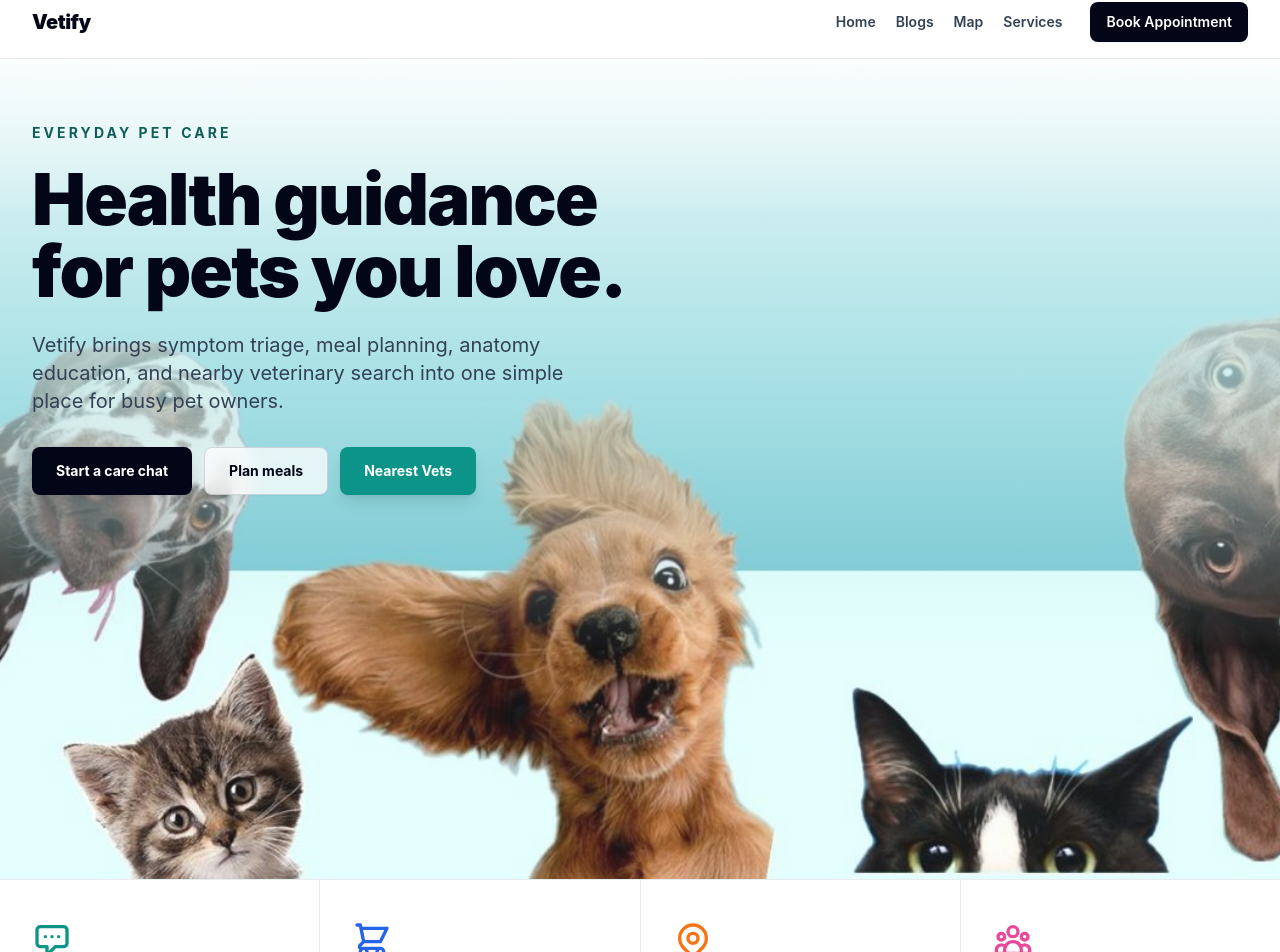
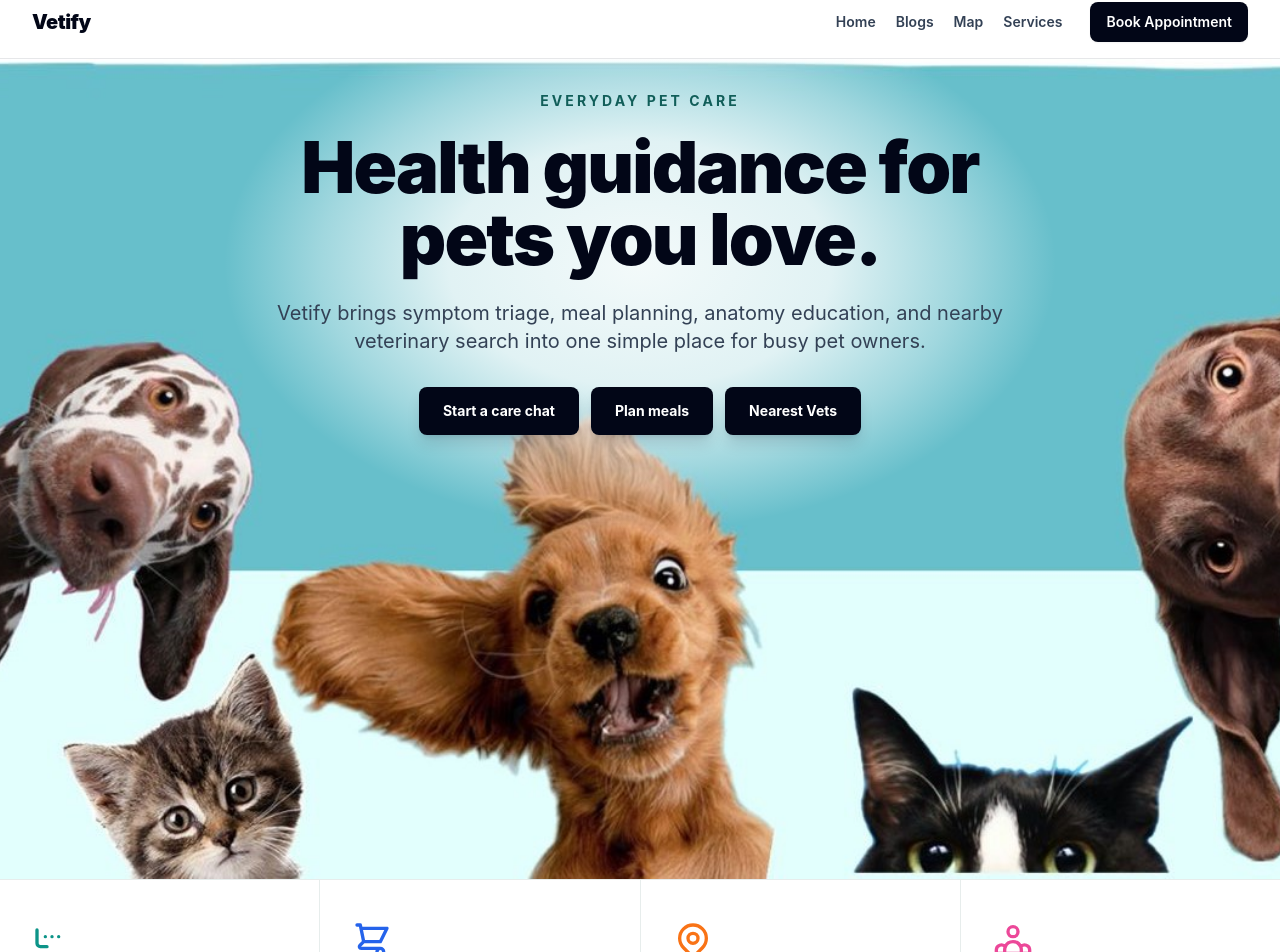
Before and after one commit to iHoshiii/Vetify, a Next.js app: page / in a window 1280 px wide. Shown: the part 14-966 px from the top of the page. Built offline with nearby package versions, Linux system fonts and the light colour scheme.

Commit message:
refactor: center hero section

```diff
--- a/src/app/page.tsx
+++ b/src/app/page.tsx
@@ -14,7 +14,7 @@ const features = [
           strokeLinecap="round"
           strokeLinejoin="round"
           strokeWidth="2"
-          d="M8 10h.01M12 10h.01M16 10h.01M9 16H5a2 2 0 01-2-2V6a2 2 0 012-2h14a2 2 0 012 2v8a2 2 0 01-2 2h-5l-5 5v-5z"
+          d="M8 10h.01M12 10h.01M16 10h.01M9 16H5a2 2 0 01-2-2V6a2 0 012-2h14a2 0 012 2v8a2 0 01-2 2h-5l-5 5v-5z"
         />
       </svg>
     ),
@@ -34,7 +34,7 @@ const features = [
           strokeLinecap="round"
           strokeLinejoin="round"
           strokeWidth="2"
-          d="M3 3h2l.4 2M7 13h10l4-8H5.4M7 13L5.4 5M7 13l-2.293 2.293c-.63.63-.184 1.707.707 1.707H17m0 0a2 2 0 100 4 2 2 0 000-4zm-8 2a2 2 0 11-4 0 2 2 0 014 0z"
+          d="M3 3h2l.4 2M7 13h10l4-8H5.4M7 13L5.4 5M7 13l-2.293 2.293c-.63.63-.184 1.707.707 1.707H17m0 0a2 2 0 100 4 2 2 0 000-4zm-8 2a2 0 11-4 0 2 2 0 014 0z"
         />
       </svg>
     ),
@@ -80,7 +80,7 @@ const features = [
           strokeLinecap="round"
           strokeLinejoin="round"
           strokeWidth="2"
-          d="M17 20h5v-2a3 3 0 00-5.356-1.857M17 20H7m10 0v-2c0-.656-.126-1.283-.356-1.857M7 20H2v-2a3 3 0 015.356-1.857M7 20v-2c0-.656.126-1.283.356-1.857m0 0a5.002 5.002 0 019.288 0M15 7a3 3 0 11-6 0 3 3 0 016 0zm6 3a2 2 0 11-4 0 2 2 0 014 0zM7 10a2 2 0 11-4 0 2 2 0 014 0z"
+          d="M17 20h5v-2a3 3 0 00-5.356-1.857M17 20H7m10 0v-2c0-.656-.126-1.283-.356-1.857M7 20H2v-2a3 3 0 015.356-1.857M7 20v-2c0-.656.126-1.283.356-1.857m0 0a5.002 5.002 0 019.288 0M15 7a3 3 0 11-6 0 3 3 0 016 0zm6 3a2 0 11-4 0 2 2 0 014 0zM7 10a2 0 11-4 0 2 0 0 014 0z"
         />
       </svg>
     ),
@@ -145,7 +145,7 @@ const moreFeatures = [
           strokeLinecap="round"
           strokeLinejoin="round"
           strokeWidth="2"
-          d="M3 3h2l.4 2M7 13h10l4-8H5.4M7 13L5.4 5M7 13l-2.293 2.293c-.63.63-.184 1.707.707 1.707H17m0 0a2 2 0 100 4 2 2 0 000-4zm-8 2a2 2 0 11-4 0 2 2 0 014 0z"
+          d="M3 3h2l.4 2M7 13h10l4-8H5.4M7 13L5.4 5M7 13l-2.293 2.293c-.63.63-.184 1.707.707 1.707H17m0 0a2 2 0 100 4 2 2 0 000-4zm-8 2a2 0 11-4 0 2 0 014 0z"
         />
       </svg>
     ),
@@ -161,23 +161,28 @@ export default function Home() {
         className="relative flex min-h-[760px] flex-col overflow-hidden bg-cover bg-[center_bottom] md:min-h-[820px] md:bg-center"
         style={{ backgroundImage: "url('/home-bg.jpg')" }}
       >
-        <div className="absolute inset-0 bg-[linear-gradient(180deg,rgba(247,253,253,0.92)_0%,rgba(196,239,240,0.72)_38%,rgba(246,251,251,0.08)_72%)]" />
-        <div className="absolute inset-x-0 top-0 h-40 bg-gradient-to-b from-white/70 to-transparent" />
+        <div
+          className="absolute inset-0"
+          style={{
+            background:
+              'radial-gradient(ellipse 50% 50% at 50% 25%, rgba(246,251,251,0.98) 0%, rgba(246,251,251,0.85) 30%, rgba(246,251,251,0.4) 50%, rgba(246,251,251,0) 65%)',
+          }}
+        />
 
-        <div className="relative z-10 mx-auto flex w-full max-w-7xl flex-1 px-5 pb-12 pt-12 sm:px-8 lg:pt-16">
-          <div className="max-w-2xl">
+        <div className="relative z-10 mx-auto flex w-full max-w-7xl flex-1 justify-center px-5 pb-12 pt-8 sm:px-8">
+          <div className="max-w-3xl text-center ">
             <p className="text-sm font-bold uppercase tracking-[0.22em] text-teal-800">
               Everyday pet care
             </p>
-            <h1 className="mt-5 max-w-3xl text-5xl font-black leading-[0.98] tracking-tight text-slate-950 sm:text-6xl lg:text-7xl">
+            <h1 className="mt-5 text-5xl font-black leading-[0.98] tracking-tight text-slate-950 sm:text-6xl lg:text-7xl">
               Health guidance for pets you love.
             </h1>
-            <p className="mt-6 max-w-xl text-lg leading-8 text-slate-700 sm:text-xl">
+            <p className="mt-6 text-lg leading-8 text-slate-700 sm:text-xl">
               Vetify brings symptom triage, meal planning, anatomy education, and nearby veterinary
               search into one simple place for busy pet owners.
             </p>
 
-            <div className="mt-8 flex flex-col gap-3 sm:flex-row">
+            <div className="mt-8 flex flex-col gap-3 sm:flex-row sm:justify-center">
               <a
                 href="/chat"
                 className="inline-flex h-12 items-center justify-center rounded-lg bg-slate-950 px-6 text-sm font-bold text-white shadow-lg shadow-slate-900/15 transition hover:-translate-y-0.5 hover:bg-slate-800"
@@ -186,13 +191,13 @@ export default function Home() {
               </a>
               <a
                 href="/planner"
-                className="inline-flex h-12 items-center justify-center rounded-lg border border-slate-900/15 bg-white/75 px-6 text-sm font-bold text-slate-950 shadow-sm backdrop-blur transition hover:-translate-y-0.5 hover:bg-white"
+                className="inline-flex h-12 items-center justify-center rounded-lg bg-slate-950 px-6 text-sm font-bold text-white shadow-lg shadow-slate-900/15 transition hover:-translate-y-0.5 hover:bg-slate-800"
               >
                 Plan meals
               </a>
               <a
                 href="/map"
-                className="inline-flex h-12 items-center justify-center rounded-lg bg-teal-600 px-6 text-sm font-bold text-white shadow-lg shadow-teal-900/15 transition hover:-translate-y-0.5 hover:bg-teal-700"
+                className="inline-flex h-12 items-center justify-center rounded-lg bg-slate-950 px-6 text-sm font-bold text-white shadow-lg shadow-slate-900/15 transition hover:-translate-y-0.5 hover:bg-slate-800"
               >
                 Nearest Vets
               </a>
@@ -297,7 +302,7 @@ export default function Home() {
                       strokeLinecap="round"
                       strokeLinejoin="round"
                       strokeWidth="2"
-                      d="M8 10h.01M12 10h.01M16 10h.01M9 16H5a2 2 0 01-2-2V6a2 2 0 012-2h14a2 2 0 012 2v8a2 2 0 01-2 2h-5l-5 5v-5z"
+                      d="M8 10h.01M12 10h.01M16 10h.01M9 16H5a2 2 0 01-2-2V6a2 0 012-2h14a2 0 012 2v8a2 0 01-2 2h-5l-5 5v-5z"
                     />
                   </svg>
                 </div>
```
